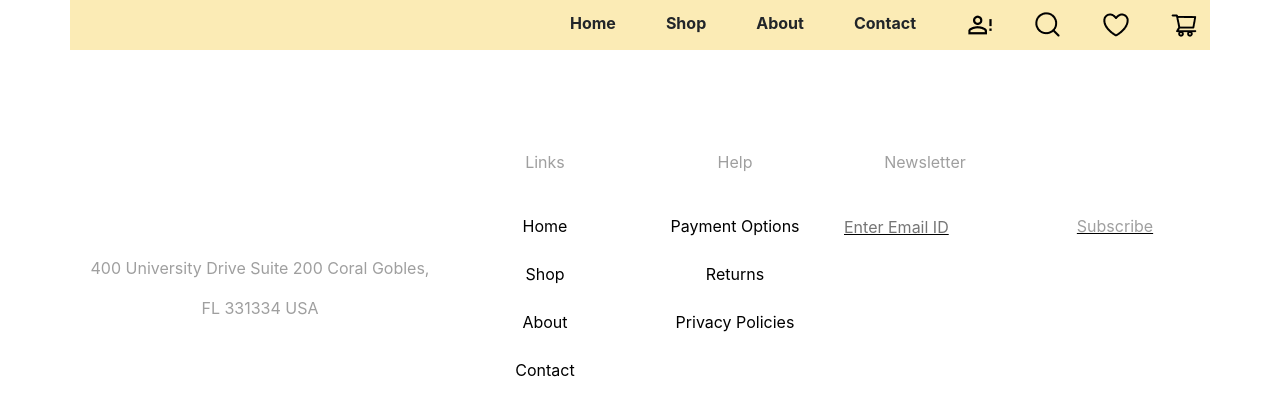
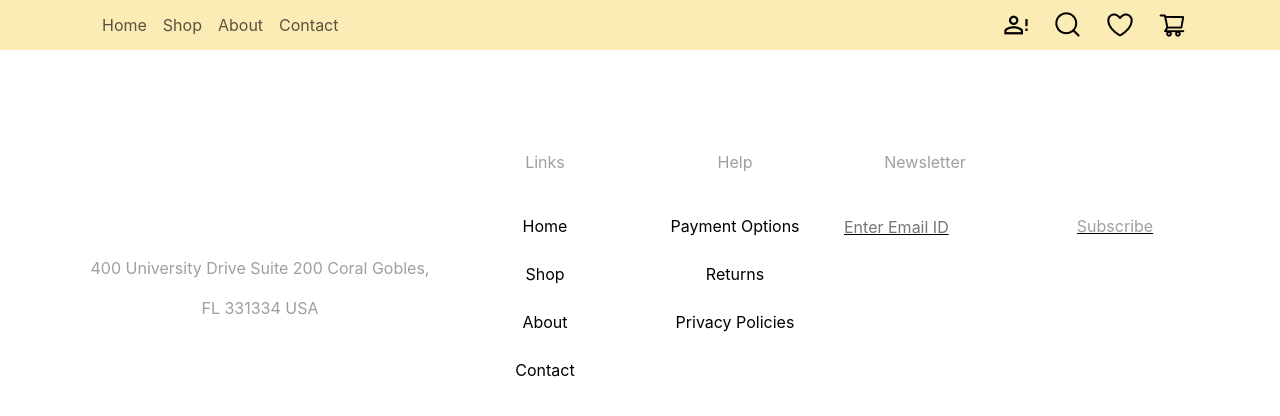
Before and after one commit to Arif-Umrani/furniture-website-app, a React (Create React App) app: page / in a window 1280 px wide. Shown: the top 416 px of the page. Built offline with nearby package versions, Linux system fonts and the light colour scheme.

Commit message:
fix responsive header nav-bar

```diff
--- a/src/components/Header/Header.js
+++ b/src/components/Header/Header.js
@@ -8,24 +8,68 @@
 
 function Header() {
   return (
-    // Nav-Bar
-    <div className="container header">
-      <div className="nav-bar">
-        <div className="nav-items d-flex">
-          <a href="#!" className="nav-link">Home</a>
-          <a href="#!" className="nav-link">Shop</a>
-          <a href="#!" className="nav-link">About</a>
-          <a href="#!" className="nav-link">Contact</a>
-        </div>
-        <div className="nav-icon">
-          <img src={alertIcon} alt="home alert icon" />
-          <img src={searchIcon} alt="search icon" />
-          <img src={heartIcon} alt="heart icon" />
-          <img src={cartIcon} alt="cart icon" />
-        </div>
+    <header className="header">
+      <div class="container">
+        <nav class="navbar navbar-expand-md navbar-light position-relative">
+          <div class="container d-flex icon-nav flex-md-row-reverse">
+            <div class="d-flex gap-4">
+              <a href="#!"><img src={alertIcon} alt="home alert icon" /></a>
+              <a href="#!"><img src={searchIcon} alt="search icon" /></a>
+              <a href="#!"><img src={heartIcon} alt="heart icon" /></a>
+              <a href="#!"><img src={cartIcon} alt="cart icon" /></a>
+            </div>
+            <div>
+              <button class="navbar-toggler" type="button" data-bs-toggle="collapse" data-bs-target="#textNavbar">
+                <span class="navbar-toggler-icon"></span>
+              </button>
+              <div class="collapse navbar-collapse text-nav" id="textNavbar">
+                <ul class="navbar-nav d-flex">
+                  <li class="nav-item">
+                    <a class="nav-link" href="#!">Home</a>
+                  </li>
+                  <li class="nav-item">
+                    <a class="nav-link" href="#!">Shop</a>
+                  </li>
+                  <li class="nav-item">
+                    <a class="nav-link" href="#!">About</a>
+                  </li>
+                  <li class="nav-item">
+                    <a class="nav-link" href="#!">Contact</a>
+                  </li>
+                </ul>
+              </div>
+            </div>
+          </div>
+        </nav>
       </div>
-    </div>
+    </header>
+
   )
 }
 
+
+
+
+
+
+
+// Nav-Bar
+//  <div className="container header">
+//       <div className=" nav-bar">
+//         <div className="nav-items d-flex">
+//           <a href="#!" className="nav-link">Home</a>
+//           <a href="#!" className="nav-link">Shop</a>
+//           <a href="#!" className="nav-link">About</a>
+//           <a href="#!" className="nav-link">Contact</a>
+//         </div>
+//         <div className="nav-icon">
+//           <img src={alertIcon} alt="home alert icon" />
+//           <img src={searchIcon} alt="search icon" />
+//           <img src={heartIcon} alt="heart icon" />
+//           <img src={cartIcon} alt="cart icon" />
+//         </div>
+//       </div>
+//     </div>
+
+
 export default Header;
--- a/src/components/Header/Header.scss
+++ b/src/components/Header/Header.scss
@@ -1,4 +1,11 @@
+// Color Variables
+$blackColor: #000000;
+$grayColor: #9F9F9F;
+$lightGray: #D9D9D9;
+$white: #FFFFFF;
+$lightGrayf4: #F4F4F4;
 $lightYellow: #FBEBB5;
+$ashGray: #FFF9E5;
 $text16: 16px;
 
 .header {
```
